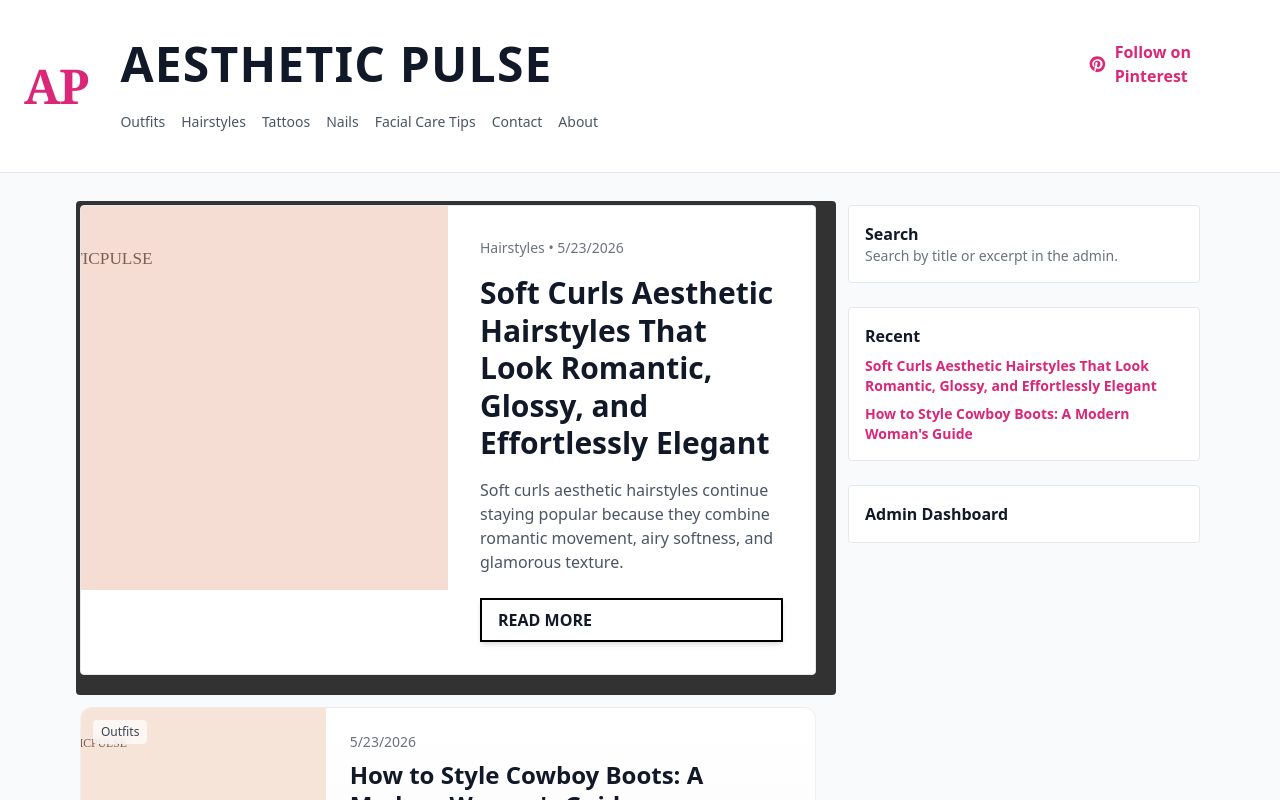
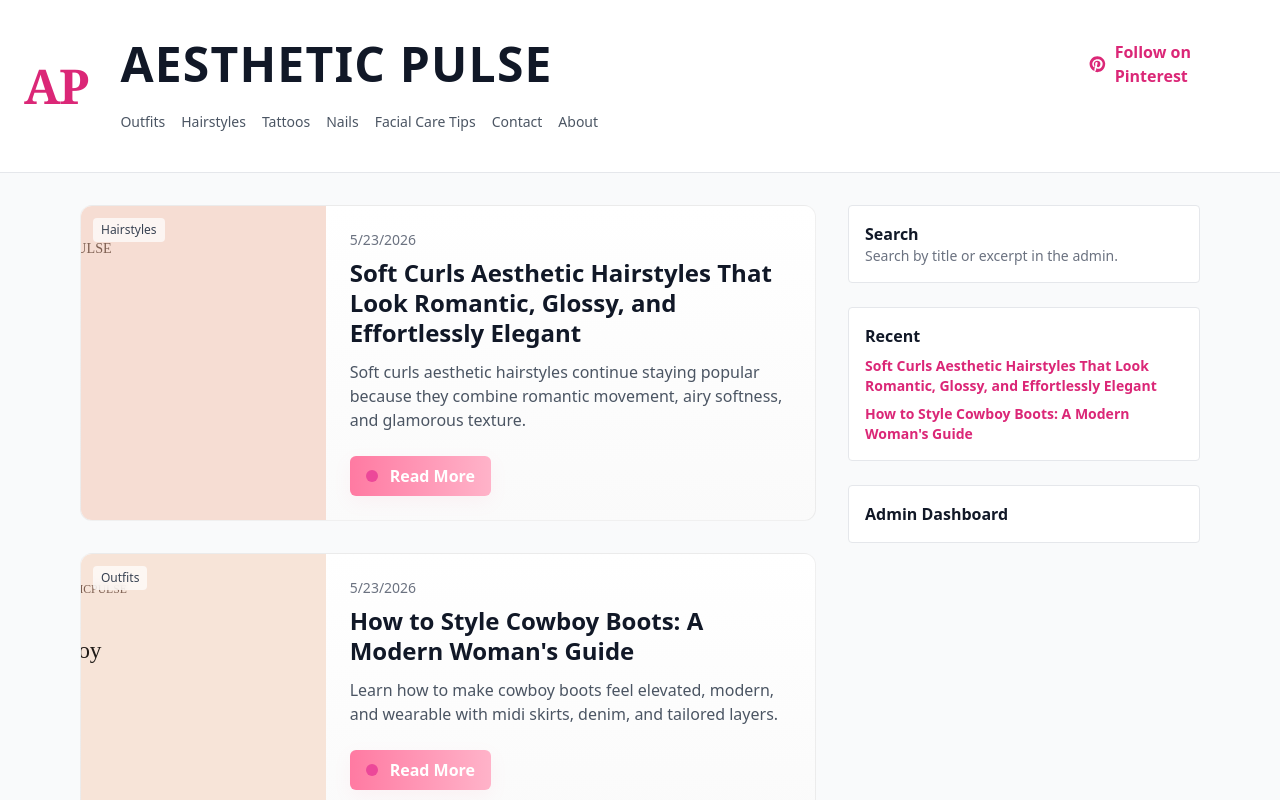
Before and after one commit to bonnie2030/aestheticpulse, a React (Vite) app: page / in a window 1280 px wide. Shown: the top 800 px of the page. Built offline with nearby package versions, Linux system fonts and the light colour scheme.

Commit message:
Home: remove oversized featured hero; paginate all articles with 7 cards per page

```diff
--- a/src/components/Home.jsx
+++ b/src/components/Home.jsx
@@ -5,8 +5,7 @@ export default function Home({articles}){
   const [page, setPage] = useState(1)
   const PAGE_SIZE = 7
 
-  const featured = articles[0]
-  const list = articles.slice(1)
+  const list = articles
   const totalPages = Math.max(1, Math.ceil(list.length / PAGE_SIZE))
   const visible = useMemo(()=>{
     const start = (page-1)*PAGE_SIZE
@@ -16,21 +15,6 @@ export default function Home({articles}){
   return (
     <div className="grid grid-cols-1 lg:grid-cols-3 gap-8">
       <div className="lg:col-span-2">
-        {featured && (
-          <div className="relative mb-8">
-            <div className="absolute -inset-3 bg-black opacity-80 transform translate-x-2 translate-y-2 rounded"></div>
-            <div className="relative bg-white border rounded overflow-hidden grid grid-cols-2">
-              <img src={featured.image} alt={featured.title} className="w-full h-96 object-cover" />
-              <div className="p-8 flex flex-col justify-center">
-                <div className="text-sm text-gray-500 mb-4">{featured.category} • {new Date(featured.date).toLocaleDateString()}</div>
-                <h2 className="text-3xl font-bold leading-tight">{featured.title}</h2>
-                <p className="text-gray-600 mt-4 line-clamp-4">{featured.excerpt}</p>
-                <a className="mt-6 inline-block bg-white border-2 border-black px-4 py-2 font-bold uppercase shadow-md" href={`#article-${featured.id}`}>Read More</a>
-              </div>
-            </div>
-          </div>
-        )}
-
         <div className="space-y-8">
           {visible.map(a=> <ArticleCard key={a.id} a={a} />)}
         </div>
```
